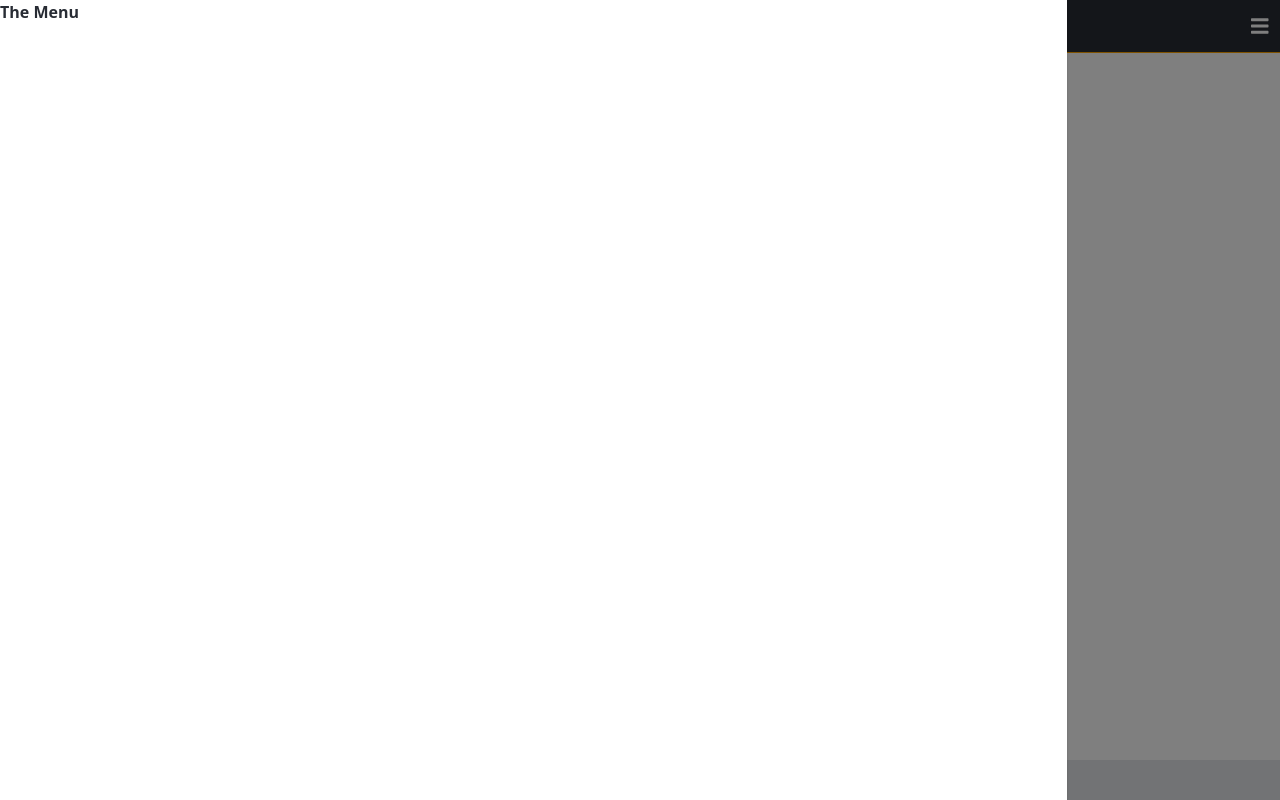
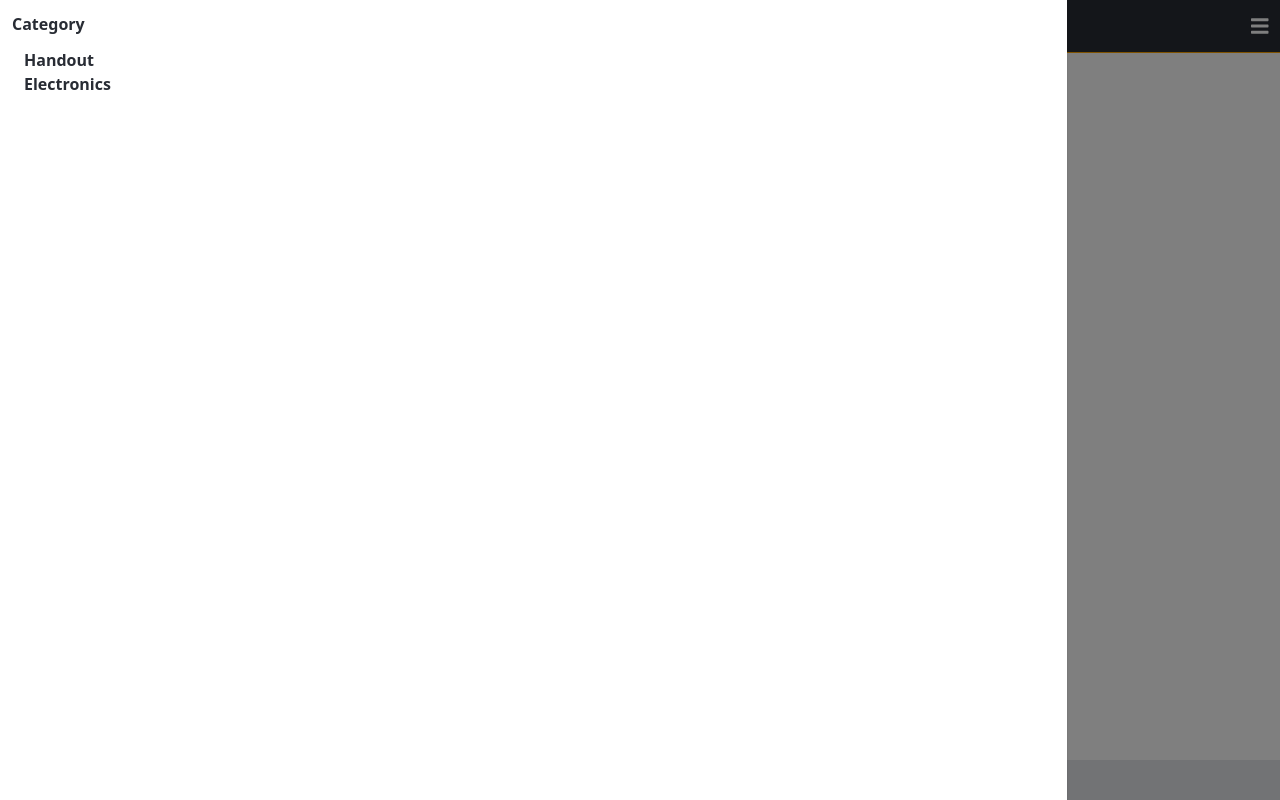
Before and after one commit to amasco619/DevPro, a React (Create React App) app: page / in a window 1280 px wide. Both pictures are taken after a click on the icon 1259 px from the left and 25 px from the top of the page. Built offline with nearby package versions, Linux system fonts and the light colour scheme.

Commit message:
Navigation

```diff
--- a/package.json
+++ b/package.json
@@ -14,7 +14,9 @@
     "postcss-cli": "^8.3.1",
     "react": "^17.0.1",
     "react-dom": "^17.0.1",
+    "react-router-dom": "^5.2.0",
     "react-scripts": "4.0.1",
+    "react-spring": "^8.0.27",
     "tailwindcss": "^2.0.3",
     "web-vitals": "^0.2.4"
   },
--- a/src/Components/Header.js
+++ b/src/Components/Header.js
@@ -5,7 +5,7 @@ function Header() {
     return(
         <header className="App-header flex justify-between items-center">
             <span className="font-bold">
-                Available Items
+                Find Items
             </span>
 
             <Navigation />
--- a/src/Components/Navigation.js
+++ b/src/Components/Navigation.js
@@ -1,22 +1,20 @@
 import React, { useState } from 'react'
 import { FontAwesomeIcon } from "@fortawesome/react-fontawesome";
 import { faBars } from "@fortawesome/free-solid-svg-icons";
+import {useTransition, animated} from 'react-spring'
 
 function Navigation() {
     const [showMenu, setshowMenu] = useState(false)
-    let menu
-    let menuMask
-
-    if (showMenu) {
-        menu = <div className="fixed bg-white top-0 left-0 w-10/12 h-full z-50 shadow">The Menu</div>
-        menuMask =
-        <div
-            className="bg-black-t-50 fixed top-0 left-0 w-full h-full z-50"
-            onClick={() => setshowMenu(false)}
-        >
-
-        </div>
-    }
+    const transitions = useTransition(showMenu, null, {
+        from: { position: 'absolute', opacity: 0 },
+        enter: { opacity: 1 },
+        leave: { opacity: 0 },
+    })
+    const menuTransitions = useTransition(showMenu, null, {
+        from: { opacity: 0, transform: 'translateX(-100%)' },
+        enter: { opacity: 1, transform: 'translateX(0%)' },
+        leave: { opacity: 0, transform: 'translateX(-100%)' },
+    })
 
     return (
         <nav>
@@ -25,8 +23,33 @@ function Navigation() {
                     onClick={() => setshowMenu(!showMenu)}
                 />
             </spam>
-            {menuMask}
-            {menu}
+
+            {
+                transitions.map(({ item, key, props }) =>
+                    item &&
+                    <animated.div
+                        key={key} style={props}
+                        className="bg-black-t-50 fixed top-0 left-0 w-full h-full z-50"
+                        onClick={() => setshowMenu(false)}>
+                    </animated.div>
+                )
+            }
+            {
+                menuTransitions.map(({ item, key, props }) =>
+                    item &&
+                    <animated.div
+                        key={key} style={props} className="fixed bg-white top-0 left-0 w-10/12 h-full z-50 shadow p-3">
+
+                        <span className="font-bold">
+                            Category
+                        </span>
+                        <ul className="p-3">
+                            <li>Handout</li>
+                            <li>Electronics</li>
+                        </ul>
+                    </animated.div>
+                )
+            }
 
         </nav>
     )
```
Also changed, not shown: 2 other files (tests, documents, lock files or other folders).
